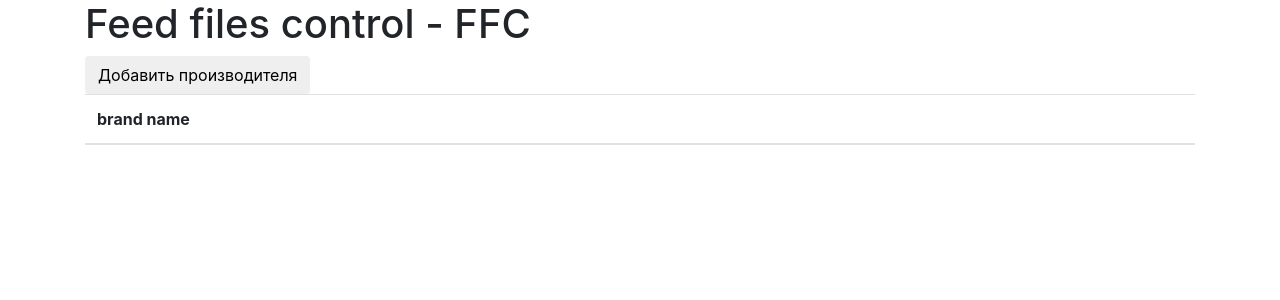
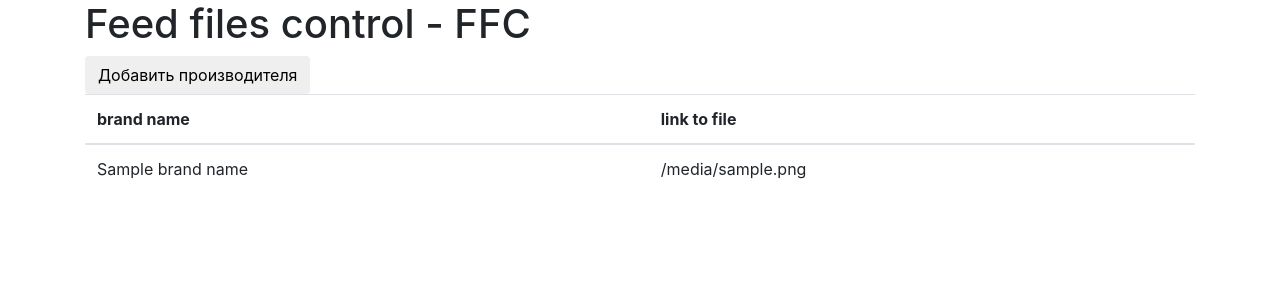
Before and after one commit to bejibiu/FeedFilesControl, a Django app: template manufacturers_feed/templates/manufacturers_feed/index.html in a window 1280 px wide. Shown: the top 300 px of the page. Run offline with Django 3.2, Linux system fonts and the light colour scheme; the template is opened without the code that fills it: most values are stand-ins (such as "Sample title", 1, 10 or a date in 2020); lists and menus that the app fills with data are empty; some libraries are stand-ins or nearby versions.

Commit message:
added a POST request handler. Added test to check file processing

```diff
--- a/manufacturers_feed/templates/manufacturers_feed/index.html
+++ b/manufacturers_feed/templates/manufacturers_feed/index.html
@@ -25,8 +25,8 @@
                 <form action="/"  method="post">
                     <div class="modal-body">
                         {% csrf_token %}
-                        <input class="form-control" type="text" id="id_name_brand">
-                        <input class="form-control" type="file" id="id_file_feed">
+                        <input class="form-control" type="text" id="id_brand_name" name="brand_name">
+                        <input class="form-control" type="file" id="id_file_feed" name="file_feed">
                     </div>
                     <div class="modal-footer">
                         <button type="submit" class="btn btn-primary">Добавить</button>
@@ -41,13 +41,18 @@
         <thead>
         <tr>
             <th>brand name</th>
+            <th>link to file</th>
         </tr>
         </thead>
         <tbody>
         <tr>
             <td>
+                {{ brand_name }}
+            </td>
+            <td>
+                {{ link_to_file }}
+            </td>
 
-            </td>
         </tr>
         </tbody>
     </table>
--- a/manufacturers_feed/views.py
+++ b/manufacturers_feed/views.py
@@ -1,9 +1,8 @@
-from django.http import HttpResponse
 from django.shortcuts import render
 
 
 def index(request):
     if request.method == 'POST':
         data = request.POST
-        return HttpResponse(data['brand_name'])
+        return render(request, 'manufacturers_feed/index.html', {'brand_name': data['brand_name']})
     return render(request, 'manufacturers_feed/index.html')
```
Also changed, not shown: tests/FeedFilesControl/tests.py (+1 -0 lines), tests/func_test.py (+7 -2 lines).
